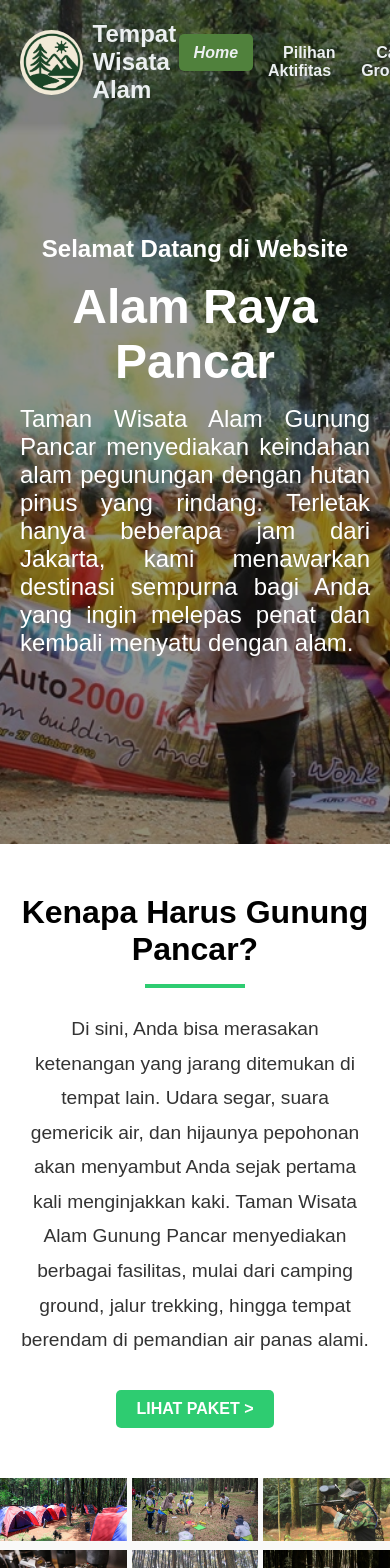
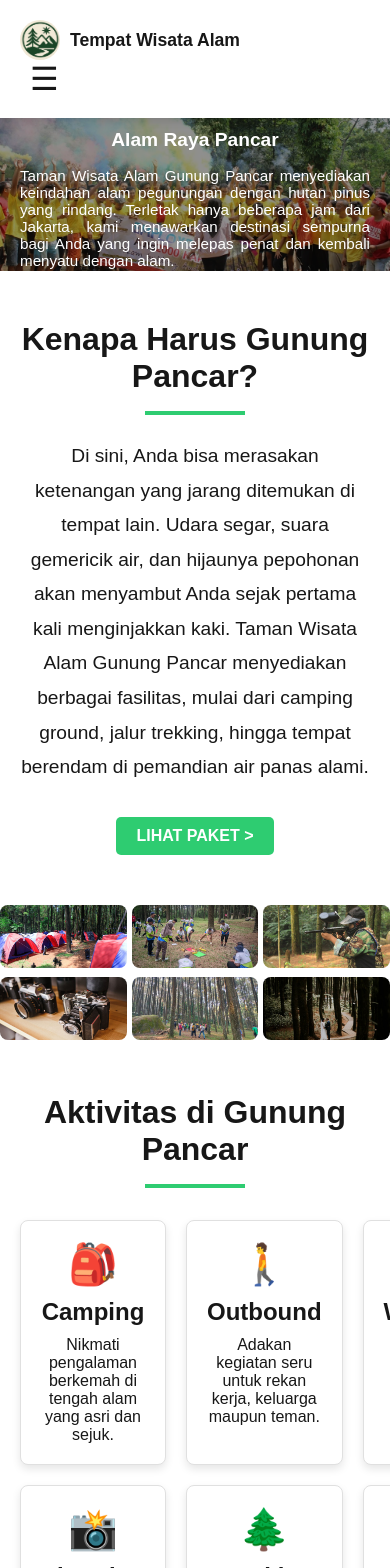
Before and after one commit to maul-lq/kelompok-8-maulana-dan-dendy-tb2, a Next.js app: page /tugas-besar-2/ in a window 390 px wide. Shown: the top 1568 px of the page. Built offline with nearby package versions, Linux system fonts and the light colour scheme.

Commit message:
refactor: update styles to use CSS variables for theming and improve responsiveness

```diff
--- a/app/globals.css
+++ b/app/globals.css
@@ -1,13 +1,16 @@
 :root {
   --background: #ffffff;
   --foreground: #171717;
+  --primary: #2ecc71;
+  --secondary: #50813c;
 }
 
 @media (prefers-color-scheme: dark) {
   :root {
-    --background: #0a0a0a;
-    /* --foreground: #ededed; */
-    --foreground: #0a0a0a;
+    --background: #181818;
+    --foreground: #ededed;
+    --primary: #3fa46a;
+    --secondary: #2b2b2b;
   }
 }
 
@@ -30,6 +33,7 @@ body {
   font-family: Arial, Helvetica, sans-serif;
   -webkit-font-smoothing: antialiased;
   -moz-osx-font-smoothing: grayscale;
+  transition: background 0.3s, color 0.3s;
 }
 
 * {
--- a/app/komponen/activitiesSection.js
+++ b/app/komponen/activitiesSection.js
@@ -12,14 +12,14 @@ export default function ActivitiesSection() {
         <div style={{
             width: "100%",
             padding: "50px 20px",
-            backgroundColor: "#ffffff",
+            backgroundColor: "var(--background)",
             textAlign: "center"
         }}>
             <h2 style={{
                 fontSize: "2rem",
                 fontWeight: "bold",
                 marginBottom: "1rem",
-                color: "#333"
+                color: "var(--foreground)"
             }}>
                 Aktivitas di Gunung Pancar
             </h2>
@@ -29,7 +29,7 @@ export default function ActivitiesSection() {
                 backgroundColor: "#2ecc71",
                 margin: "0 auto 2rem"
             }}></div>
-            <div style={{
+            <div className="activities-grid" style={{
                 display: "grid",
                 gridTemplateColumns: "repeat(3, 1fr)",
                 gap: "20px"
@@ -43,7 +43,9 @@ export default function ActivitiesSection() {
                         padding: "20px",
                         border: "1px solid #e0e0e0",
                         borderRadius: "8px",
-                        boxShadow: "0 4px 8px rgba(0, 0, 0, 0.1)"
+                        boxShadow: "0 4px 8px rgba(0, 0, 0, 0.1)",
+                        background: "var(--background)",
+                        color: "var(--foreground)"
                     }}>
                         <div style={{
                             fontSize: "2.5rem",
@@ -61,13 +63,28 @@ export default function ActivitiesSection() {
                         </h3>
                         <p style={{
                             fontSize: "1rem",
-                            color: "#555"
+                            color: "var(--foreground)"
                         }}>
                             {activity.description}
                         </p>
                     </div>
                 ))}
             </div>
+            <style jsx>{`
+                .activities-grid {
+                    transition: background 0.3s;
+                }
+                @media (max-width: 900px) {
+                    .activities-grid {
+                        grid-template-columns: repeat(2, 1fr);
+                    }
+                }
+                @media (max-width: 600px) {
+                    .activities-grid {
+                        grid-template-columns: 1fr;
+                    }
+                }
+            `}</style>
         </div>
     );
 }
--- a/app/komponen/coverimage.js
+++ b/app/komponen/coverimage.js
@@ -8,7 +8,7 @@ export default function displayCoverImg(imageURL, height = "100vh", props = {})
     const { topAtr = "Selamat Datang di Website", title = "Alam Raya Pancar", bottomAtr = "Taman Wisata Alam Gunung Pancar menyediakan keindahan alam pegunungan dengan hutan pinus yang rindang. Terletak hanya beberapa jam dari Jakarta, kami menawarkan destinasi sempurna bagi Anda yang ingin melepas penat dan kembali menyatu dengan alam." } = props;
 
     return (
-        <div style={{
+        <div className="cover-image" style={{
             position: "relative",
             width: "100%",
             height: height,
@@ -17,20 +17,21 @@ export default function displayCoverImg(imageURL, height = "100vh", props = {})
             display: "flex",
             flexDirection: "column",
             justifyContent: "center",
-            alignItems: "center",
-            // gap: "20em"
+            alignItems: "center"
         }}>
             <Image
                 src={imageURL}
                 alt="ikon"
                 className={styles.bgimage}
                 fill
-                style={{ objectFit: "cover", filter: "brightness(0.7)"}}
+                style={{ objectFit: "cover", filter: "brightness(0.7)" }}
             />
             <div style={{
                 maxWidth: "800px",
                 textAlign: "center",
                 padding: "0 20px",
+                position: "relative",
+                zIndex: 2
             }}>
                 <h2 style={{
                     color: "white",
@@ -54,6 +55,39 @@ export default function displayCoverImg(imageURL, height = "100vh", props = {})
                     {bottomAtr}
                 </p>
             </div>
+            <style jsx>{`
+                .cover-image {
+                    min-height: 200px;
+                }
+                @media (max-width: 900px) {
+                    .cover-image {
+                        height: 35vh !important;
+                    }
+                    h1 {
+                        font-size: 2rem !important;
+                    }
+                    h2 {
+                        font-size: 1.2rem !important;
+                    }
+                    p {
+                        font-size: 1rem !important;
+                    }
+                }
+                @media (max-width: 600px) {
+                    .cover-image {
+                        height: 25vh !important;
+                    }
+                    h1 {
+                        font-size: 1.2rem !important;
+                    }
+                    h2 {
+                        font-size: 1rem !important;
+                    }
+                    p {
+                        font-size: 0.95rem !important;
+                    }
+                }
+            `}</style>
         </div>
     );
 }
--- a/app/komponen/navbar.js
+++ b/app/komponen/navbar.js
@@ -1,8 +1,11 @@
 import Link from "next/link";
 import Image from "next/image";
 import style from "./../style/navbar.module.css";
+import { useState } from "react";
 
 export default function Navbar({ activeIndex }) {
+    const [open, setOpen] = useState(false);
+
     return (
         <div className={style.navbar}>
             <header className={style.header}>
@@ -12,7 +15,21 @@ export default function Navbar({ activeIndex }) {
                         <h1 className={style.headerTitle}>Tempat Wisata Alam</h1>
                     </div>
                     <nav className={style.nav}>
-                        <ul>
+                        <button
+                            className="menu-toggle"
+                            aria-label="Toggle menu"
+                            onClick={() => setOpen(!open)}
+                            style={{
+                                display: "none",
+                                background: "none",
+                                border: "none",
+                                fontSize: "2rem",
+                                color: "var(--foreground)",
+                                cursor: "pointer",
+                                marginLeft: "10px"
+                            }}
+                        >☰</button>
+                        <ul className={open ? "open" : ""}>
                             <li><Link className={activeIndex === 0 ? style.active : ''} href="/">Home</Link></li>
                             <li><Link className={activeIndex === 1 ? style.active : ''} href="/aktifitas">Pilihan Aktifitas</Link></li>
                             <li><Link className={activeIndex === 2 ? style.active : ''} href="/camp_ground">Camp Ground</Link></li>
@@ -21,6 +38,35 @@ export default function Navbar({ activeIndex }) {
                     </nav>
                 </div>
             </header>
+            <style jsx>{`
+                nav ul {
+                    transition: background 0.3s, color 0.3s;
+                }
+                @media (max-width: 900px) {
+                    nav ul {
+                        flex-direction: column;
+                        position: absolute;
+                        top: 70px;
+                        right: 0;
+                        background: var(--background);
+                        width: 200px;
+                        display: none;
+                        box-shadow: 0 4px 8px rgba(0,0,0,0.1);
+                        z-index: 1001;
+                    }
+                    nav ul.open {
+                        display: flex;
+                    }
+                    .menu-toggle {
+                        display: block !important;
+                    }
+                }
+                @media (max-width: 600px) {
+                    .${style.headerTitle} {
+                        font-size: 1.1rem;
+                    }
+                }
+            `}</style>
         </div >
     );
 }
--- a/app/komponen/photoGallery.js
+++ b/app/komponen/photoGallery.js
@@ -11,12 +11,12 @@ export default function PhotoGallery() {
     ];
 
     return (
-        <div style={{
+        <div className="photo-gallery" style={{
             display: "grid",
             width: "100%",
             gridTemplateColumns: "repeat(3, 1fr)",
             gap: "5px",
-            backgroundColor: "#f9f9f9"
+            backgroundColor: "var(--background)"
         }}>
             {images.map((src, index) => (
                 <div key={index} style={{
@@ -29,9 +29,25 @@ export default function PhotoGallery() {
                         layout="responsive"
                         width={500}
                         height={300}
+                        style={{ borderRadius: "8px" }}
                     />
                 </div>
             ))}
+            <style jsx>{`
+                .photo-gallery {
+                    transition: background 0.3s;
+                }
+                @media (max-width: 900px) {
+                    .photo-gallery {
+                        grid-template-columns: repeat(2, 1fr);
+                    }
+                }
+                @media (max-width: 600px) {
+                    .photo-gallery {
+                        grid-template-columns: 1fr;
+                    }
+                }
+            `}</style>
         </div>
     );
 }
--- a/app/komponen/tempatKontenTeks.js
+++ b/app/komponen/tempatKontenTeks.js
@@ -3,7 +3,7 @@ export default function TempatKonetenTeks(props = {}) {
         desc="Di sini, Anda bisa merasakan ketenangan yang jarang ditemukan di tempat lain. Udara segar, suara gemericik air, dan hijaunya pepohonan akan menyambut Anda sejak pertama kali menginjakkan kaki. Taman Wisata Alam Gunung Pancar menyediakan berbagai fasilitas, mulai dari camping ground, jalur trekking, hingga tempat berendam di pemandian air panas alami.",
     addr="LIHAT PAKET >"} = props;
     return (
-        <div style={{
+        <div className="tempat-konten-teks" style={{
             width: "100%",
             display: "flex",
             flexDirection: "column",
@@ -11,13 +11,13 @@ export default function TempatKonetenTeks(props = {}) {
             justifyContent: "center",
             padding: "50px 20px",
             textAlign: "center",
-            backgroundColor: "white"
+            backgroundColor: "var(--background)"
         }}>
             <h2 style={{
                 fontSize: "2rem",
                 fontWeight: "bold",
                 marginBottom: "1rem",
-                color: "#000"
+                color: "var(--foreground)"
             }}>
                 {title}
             </h2>
@@ -31,7 +31,7 @@ export default function TempatKonetenTeks(props = {}) {
                 maxWidth: "800px",
                 fontSize: "1.2rem",
                 lineHeight: "1.8",
-                color: "#333",
+                color: "var(--foreground)",
                 marginBottom: "2rem"
             }}>
                 {desc}
@@ -48,6 +48,19 @@ export default function TempatKonetenTeks(props = {}) {
             }} href={(addr=="" || !addr) ? "":"/tugas-besar-2/camp_ground"}>
                 {addr}
             </a>
+            <style jsx>{`
+                .tempat-konten-teks {
+                    transition: background 0.3s, color 0.3s;
+                }
+                @media (max-width: 600px) {
+                    .tempat-konten-teks h2 {
+                        font-size: 1.3rem;
+                    }
+                    .tempat-konten-teks p {
+                        font-size: 1rem;
+                    }
+                }
+            `}</style>
         </div>
     );
 }
--- a/app/page.module.css
+++ b/app/page.module.css
@@ -13,5 +13,22 @@
     align-items: center;
     justify-content: center;
     min-height: 100vh;
-    /* padding: 20px; */
 }
+
+@media (max-width: 900px) {
+    .bgimage {
+        height: 35vh;
+    }
+    .page {
+        padding-top: 80px;
+    }
+}
+
+@media (max-width: 600px) {
+    .bgimage {
+        height: 25vh;
+    }
+    .page {
+        padding-top: 60px;
+    }
+}
--- a/app/style/navbar.module.css
+++ b/app/style/navbar.module.css
@@ -12,14 +12,15 @@
 } */
 
 .header {
-    background-color: #2b2b2b23;
-    color: #ecf0f1;
+    background-color: var(--background);
+    color: var(--foreground);
     padding: 20px;
     box-shadow: 0 4px 8px rgba(0, 0, 0, 0.1);
     width: 100%;
     position: fixed;
     top: 0;
     z-index: 1000;
+    transition: background 0.3s, color 0.3s;
 }
 
 .navbar {
@@ -44,6 +45,7 @@
 .headerTitle {
     font-size: 1.5rem;
     font-weight: bold;
+    color: var(--foreground);
 }
 
 .headerImg {
@@ -60,21 +62,22 @@
     display: flex;
     gap: 15px;
     margin-right: 20px;
+    background: var(--background);
+    transition: background 0.3s;
 }
 
 .nav ul li a {
-    color: #ecf0f1;
+    color: var(--foreground);
     font-weight: bold;
     text-decoration: none;
     padding: 10px 15px;
-    transition: background-color 0.3s;
+    transition: background-color 0.3s, color 0.3s;
     border-radius: 5px;
 }
 
 .active {
     background-color: #50813c;
     color: #fafafa;
-    /* // create font to underline style */
     font-style: oblique;
 }
 
@@ -83,3 +86,43 @@
     background-color: #345e46;
     color: #5fd39f;
 }
+
+@media (max-width: 900px) {
+    .navbarContent {
+        flex-direction: column;
+        align-items: flex-start;
+    }
+    .nav ul {
+        flex-direction: column;
+        gap: 0;
+        margin-right: 0;
+        width: 200px;
+        position: absolute;
+        top: 70px;
+        right: 0;
+        background: var(--background);
+        box-shadow: 0 4px 8px rgba(0,0,0,0.1);
+        display: none;
+    }
+    .nav ul.open {
+        display: flex;
+    }
+    .nav ul li {
+        width: 100%;
+    }
+    .nav ul li a {
+        display: block;
+        width: 100%;
+        padding: 15px 20px;
+    }
+}
+
+@media (max-width: 600px) {
+    .headerTitle {
+        font-size: 1.1rem;
+    }
+    .headerImg {
+        width: 40px;
+        height: 40px;
+    }
+}
```
Also changed, not shown: app/komponen/activitycard.js (+54 -18 lines), app/komponen/contactSection.js (+24 -23 lines).
